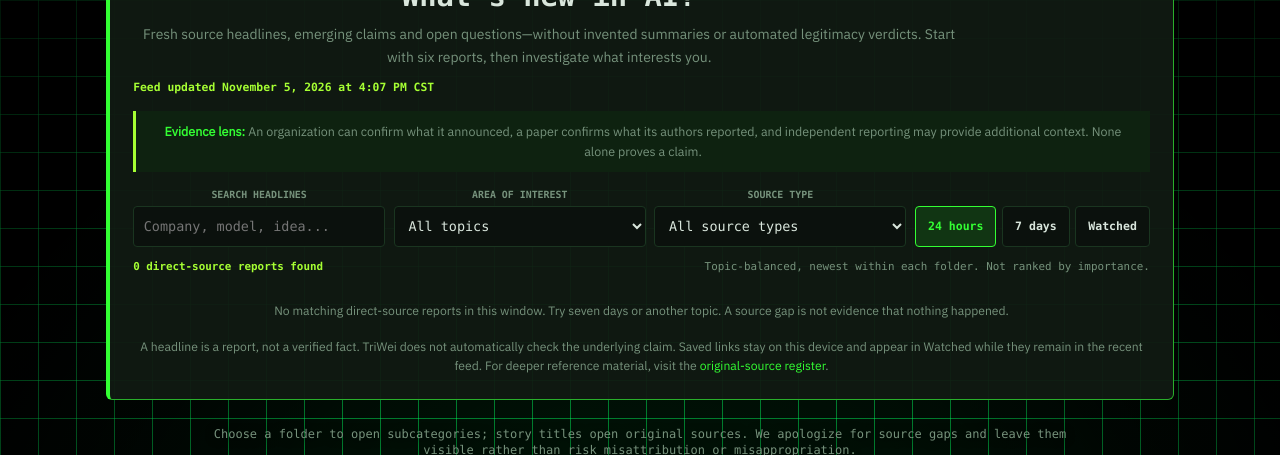
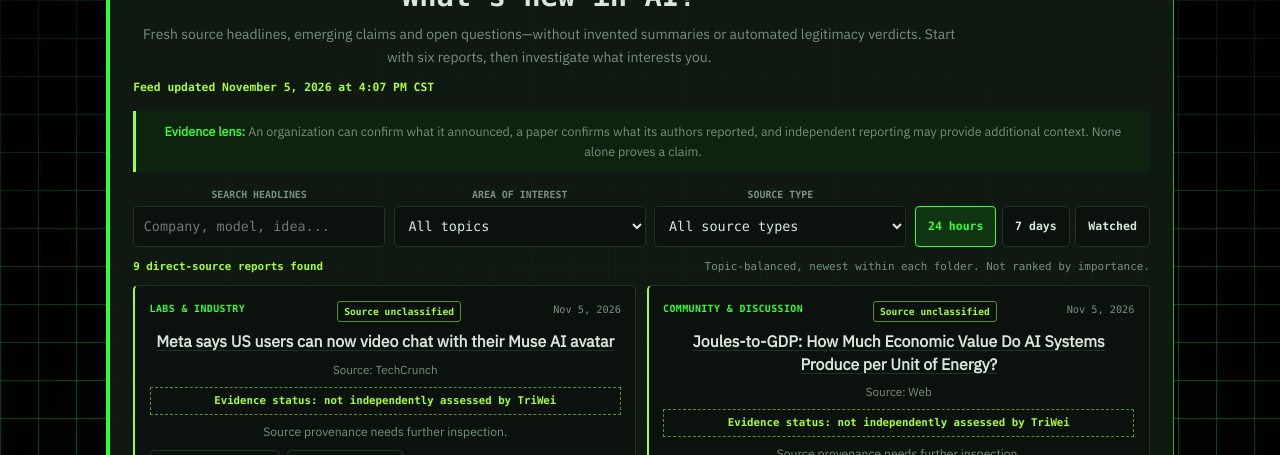
Before and after one commit to Joeyjojoe-jr/triwei-ai-site, a Jekyll site: the page built from index.md, in a window 1280 px wide and 1400 px high, scrolled down 208 px, cut to the strip 0-455 px from the top of the window. Built offline with Jekyll 4.4.1, drawn with Linux system fonts in a browser that asks for light colours; some of the changed text lies outside the part shown.

Commit message:
fix(radar): keep briefing populated before generated feed migration

```diff
--- a/_layouts/home.html
+++ b/_layouts/home.html
@@ -56,7 +56,8 @@ layout: default
     </div>
     <p class="radar-stale" data-radar-stale hidden>Feed refresh may be delayed. Check the update timestamp before treating these reports as current.</p>
     <div class="radar-grid" data-radar-grid>
-      {% for report in news.radar_items %}
+      {% assign radar_feed = news.radar_items | default: news.latest %}
+      {% for report in radar_feed %}
           {% assign key = report.category %}
           {% assign group = news.categories[key] %}
           {% if report.link contains 'https://' %}
```
